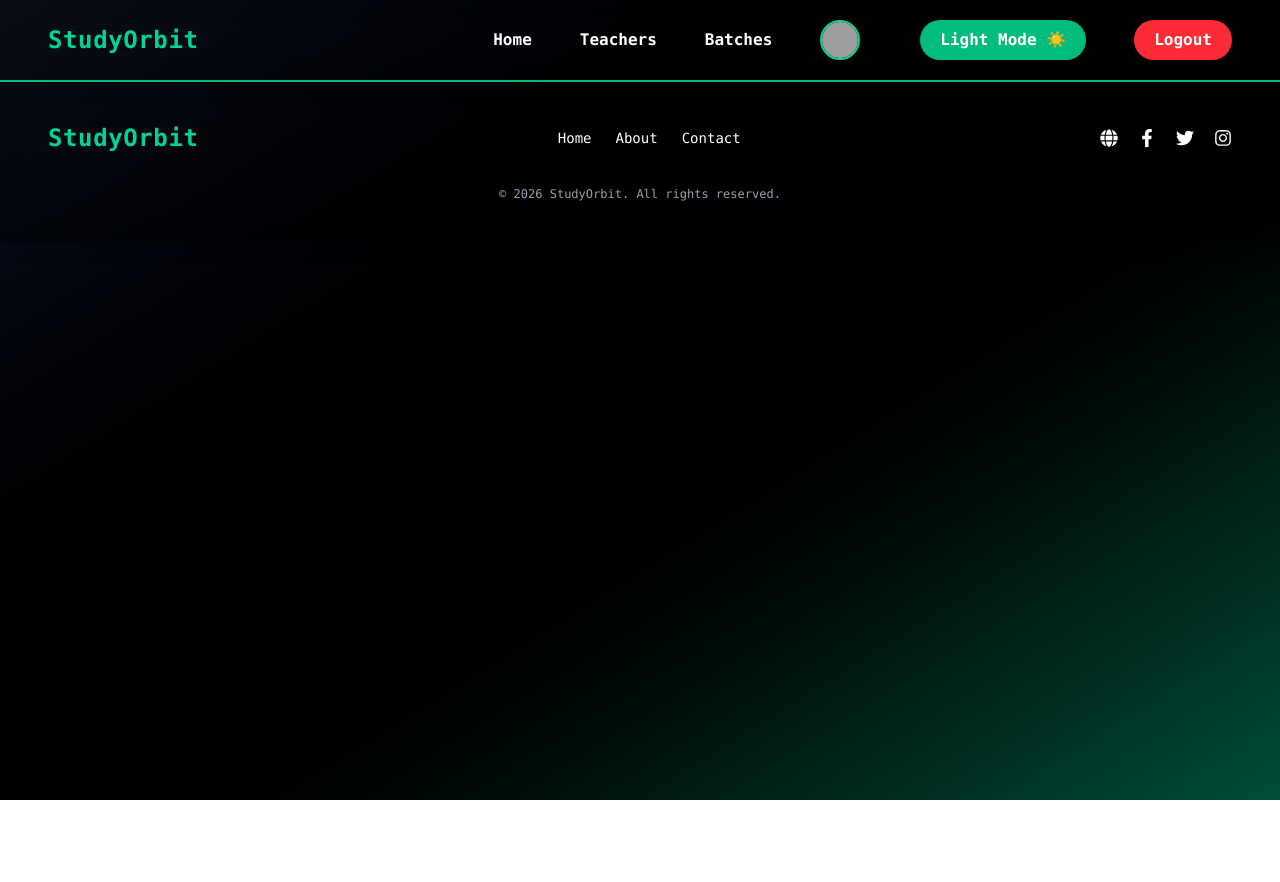
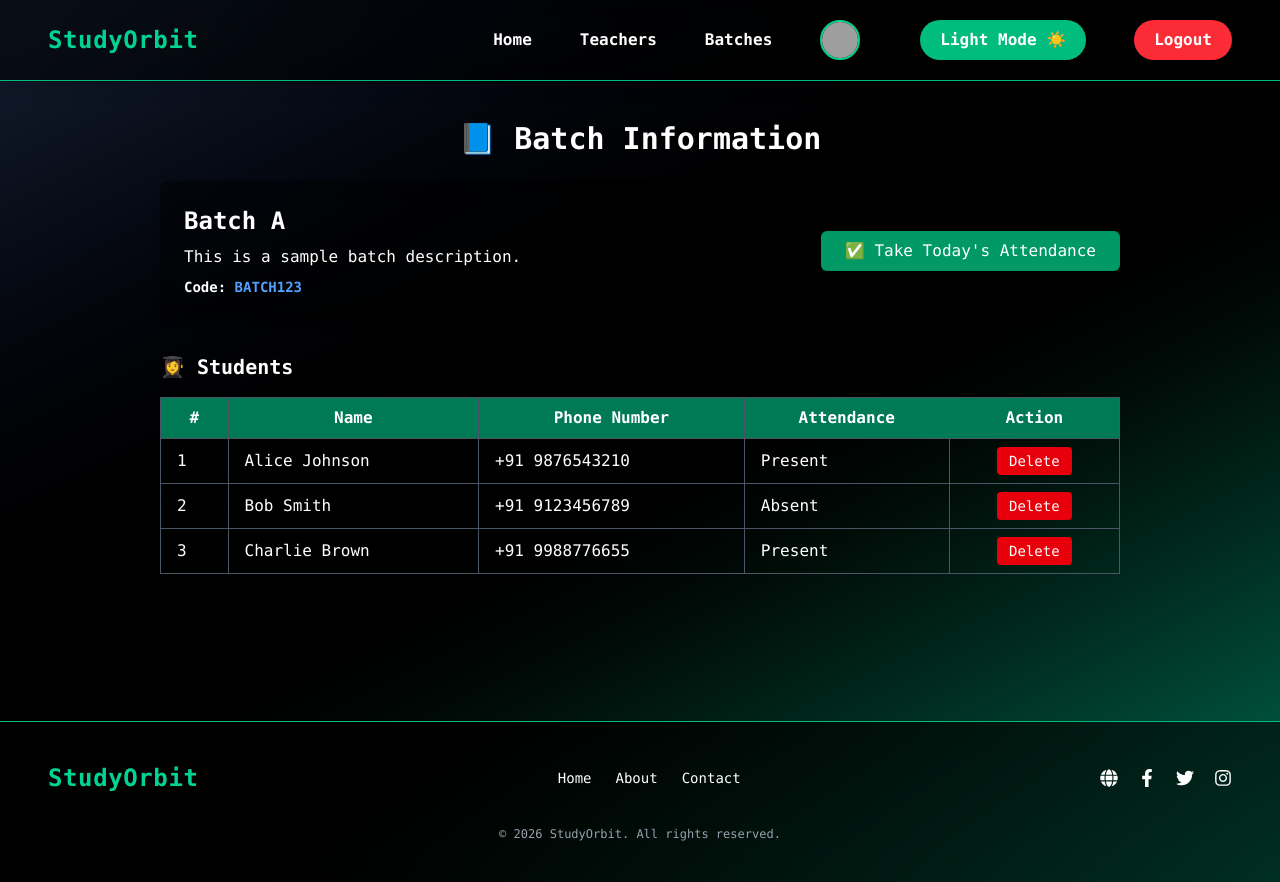
Before and after one commit to zenorbits/Study-Orbit, a React app in the folder Frontend/: page /admin/batch/1 in a window 1280 px wide. Before the commit the page ends 800 px from the top, so only its background shows below. Built offline with nearby package versions, Linux system fonts and the light colour scheme; no server answers; sample sign-in values are in the browser's storage; grey boxes are pictures that could not be loaded; the HTML template or start-up script is replaced by a standard one.

Commit message:
Batch info page UI done

```diff
--- a/Frontend/src/App.jsx
+++ b/Frontend/src/App.jsx
@@ -6,6 +6,7 @@ import Lenis from '@studio-freight/lenis';
 import EditProfileForm from './components/EditProfileForm';
 import OTPPage from './components/OTPPage';
 import AssignmentPage from './components/AssignmentPage';
+import BatchInfoPage from './components/BatchInfoPage';
 
 
 // ✅ Lazy load pages for performance
@@ -101,6 +102,7 @@ const App = () => {
             <Route path="editprofile" element={<EditProfileForm />} />
             <Route path="announcements" element={<AnnouncementPage role={'admin'} />} />
             <Route path="assignments" element={<AssignmentPage role={'admin'} />} />
+            <Route path="batch/:id" element={<BatchInfoPage role={'admin'} />} />
           </Route>
 
           {/* Student Routes */}
--- /dev/null
+++ b/Frontend/src/components/BatchInfoPage.jsx
@@ -0,0 +1,99 @@
+import React from "react";
+
+const BatchInfoPage = () => {
+    // Dummy data for UI preview
+    const batch = {
+        batchname: "Batch A",
+        description: "This is a sample batch description.",
+        code: "BATCH123",
+        students: [
+            { _id: 1, name: "Alice Johnson", phone: "+91 9876543210", attendance: "Present" },
+            { _id: 2, name: "Bob Smith", phone: "+91 9123456789", attendance: "Absent" },
+            { _id: 3, name: "Charlie Brown", phone: "+91 9988776655", attendance: "Present" },
+        ],
+    };
+
+    return (
+        <div
+            className="min-h-[80vh] w-full flex flex-col items-center py-10
+      bg-gradient-to-br from-white via-blue-100 to-blue-500
+      dark:from-gray-900 dark:via-black dark:to-emerald-900
+      text-gray-900 dark:text-white"
+        >
+            <h1 className="text-3xl font-bold mb-6 text-center">📘 Batch Information</h1>
+
+            {/* Batch details + Attendance button side by side */}
+            <div className="flex flex-col md:flex-row justify-between items-start w-11/12 md:w-3/4 mb-8 gap-4">
+                {/* Batch details box */}
+                <div className="bg-white/40 dark:bg-black/40 backdrop-blur-md rounded-lg shadow-md p-6 flex-1">
+                    <h2 className="text-2xl font-bold mb-2">{batch.batchname}</h2>
+                    <p className="mb-2">{batch.description}</p>
+                    <p className="text-sm">
+                        <span className="font-semibold">Code:</span>{" "}
+                        <span className="text-blue-600 dark:text-blue-400 font-bold">
+                            {batch.code}
+                        </span>
+                    </p>
+                </div>
+
+                {/* Attendance button */}
+                <button
+                    className="px-6 py-2
+                     bg-sky-600 hover:bg-sky-700
+                     dark:bg-emerald-600 dark:hover:bg-emerald-700
+                     text-white rounded-md shadow-md
+                     transition-transform transform hover:scale-105
+                     h-fit self-start md:self-center"
+                >
+                    ✅ Take Today's Attendance
+                </button>
+            </div>
+
+            {/* Students table */}
+            <div className="w-11/12 md:w-3/4 overflow-x-auto">
+                <h2 className="text-xl font-bold mb-4">👩‍🎓 Students</h2>
+                <table className="min-w-full border-collapse border border-gray-300 dark:border-gray-600 text-sm md:text-base">
+                    <thead>
+                        <tr className="bg-sky-200 dark:bg-emerald-700 text-gray-900 dark:text-white">
+                            <th className="border border-gray-300 dark:border-gray-600 px-2 md:px-4 py-2">#</th>
+                            <th className="border border-gray-300 dark:border-gray-600 px-2 md:px-4 py-2">Name</th>
+                            <th className="border border-gray-300 dark:border-gray-600 px-2 md:px-4 py-2">Phone Number</th>
+                            <th className="border border-gray-300 dark:border-gray-600 px-2 md:px-4 py-2">Attendance</th>
+                            <th className="border border-gray-300 dark:border-gray-600 px-2 md:px-4 py-2">Action</th>
+                        </tr>
+                    </thead>
+                    <tbody>
+                        {batch.students.map((student, index) => (
+                            <tr
+                                key={student._id}
+                                className="hover:bg-sky-100 dark:hover:bg-gray-700 transition"
+                            >
+                                <td className="border border-gray-300 dark:border-gray-600 px-2 md:px-4 py-2">
+                                    {index + 1}
+                                </td>
+                                <td className="border border-gray-300 dark:border-gray-600 px-2 md:px-4 py-2">
+                                    {student.name}
+                                </td>
+                                <td className="border border-gray-300 dark:border-gray-600 px-2 md:px-4 py-2">
+                                    {student.phone}
+                                </td>
+                                <td className="border border-gray-300 dark:border-gray-600 px-2 md:px-4 py-2">
+                                    {student.attendance}
+                                </td>
+                                <td className="border border-gray-300 dark:border-gray-600 px-2 md:px-4 py-2 text-center">
+                                    <button
+                                        className="px-2 md:px-3 py-1 bg-red-600 text-white rounded hover:bg-red-700 text-xs md:text-sm"
+                                    >
+                                        Delete
+                                    </button>
+                                </td>
+                            </tr>
+                        ))}
+                    </tbody>
+                </table>
+            </div>
+        </div>
+    );
+};
+
+export default BatchInfoPage;
--- a/Frontend/src/teacher/batch(Teacher)/AllTeacherBatch.jsx
+++ b/Frontend/src/teacher/batch(Teacher)/AllTeacherBatch.jsx
@@ -1,6 +1,7 @@
 import React, { useState } from "react";
 import { useSelector } from "react-redux";
 import { useGetBatchForTeacherQuery, useDeleteBatchMutation } from "../../redux/api/batchApi";
+import { Link } from "react-router-dom";
 
 const AllTeacherBatch = () => {
   const theme = useSelector((state) => state.toggleTheme.value);
@@ -83,11 +84,11 @@ const AllTeacherBatch = () => {
           batches.map((batch, index) => (
             <div
               key={batch._id}
-              className="relative h-40 rounded-lg
+              className="relative h-48 rounded-lg
                 bg-white/40 dark:bg-black/40 backdrop-blur-md
                 border border-sky-200 dark:border-emerald-600
                 shadow-md hover:shadow-xl
-                flex flex-col items-start justify-center px-4
+                flex flex-col items-start justify-between px-4 py-3
                 text-sky-900 dark:text-emerald-200
                 hover:brightness-110
                 transition-transform duration-300"
@@ -117,6 +118,7 @@ const AllTeacherBatch = () => {
                 </div>
               )}
 
+              <div>
                 <h2 className="text-lg font-extrabold mb-1">{batch.batchname}</h2>
                 <p className="text-xs opacity-90">{batch.description}</p>
                 <p className={`text-xs mt-1 ${getStatusColor(batch.status)}`}>
@@ -133,6 +135,15 @@ const AllTeacherBatch = () => {
                   </span>
                 </p>
               </div>
+
+              {/* View More button */}
+              <Link
+                to={`/admin/batch/${batch._id}`}
+                className="mt-2 px-3 py-1 bg-sky-600 text-white rounded hover:bg-sky-700 text-xs self-end"
+              >
+                View More
+              </Link>
+            </div>
           ))
         )}
       </main>
```
Lines whose indentation alone changed are shown as unchanged.
